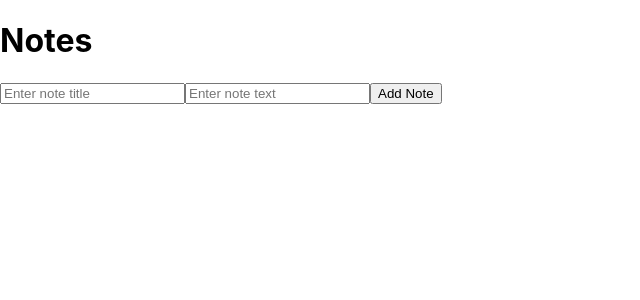
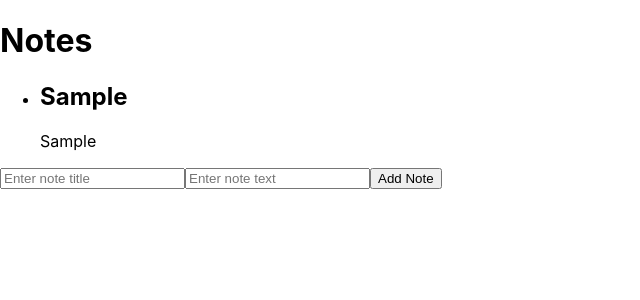
Before and after one commit to LorcanMooney00/problem1, a React (Create React App) app: page / in a window 1280 px wide. Both pictures are taken after typing "Sample", "Sample" into the empty fields and a click on the button "Add Note". Shown: the top 300 px of the page, without its empty margins (0-640 px from the left). Built offline with nearby package versions, Linux system fonts and the light colour scheme.

Commit message:
Got the notes displaying after form is submitted

```diff
--- a/src/App.js
+++ b/src/App.js
@@ -10,7 +10,16 @@ function App() {
   return (
     <div>
       <h1>Notes</h1>
-        <form onSubmit={e => {
+      <ul>
+        {notes.map((note, index) => (
+          <li key={index}>
+            <h2>{note.title}</h2>
+            {note.note}
+          </li>
+        ))}
+      </ul>
+
+      <form onSubmit={e => {
         e.preventDefault();
         addNote(e.target.title.value, e.target.note.value);
         e.target.title.value = '';
@@ -23,4 +32,5 @@ function App() {
     </div>
   );
 }
-export default App
+
+export default App;
```
